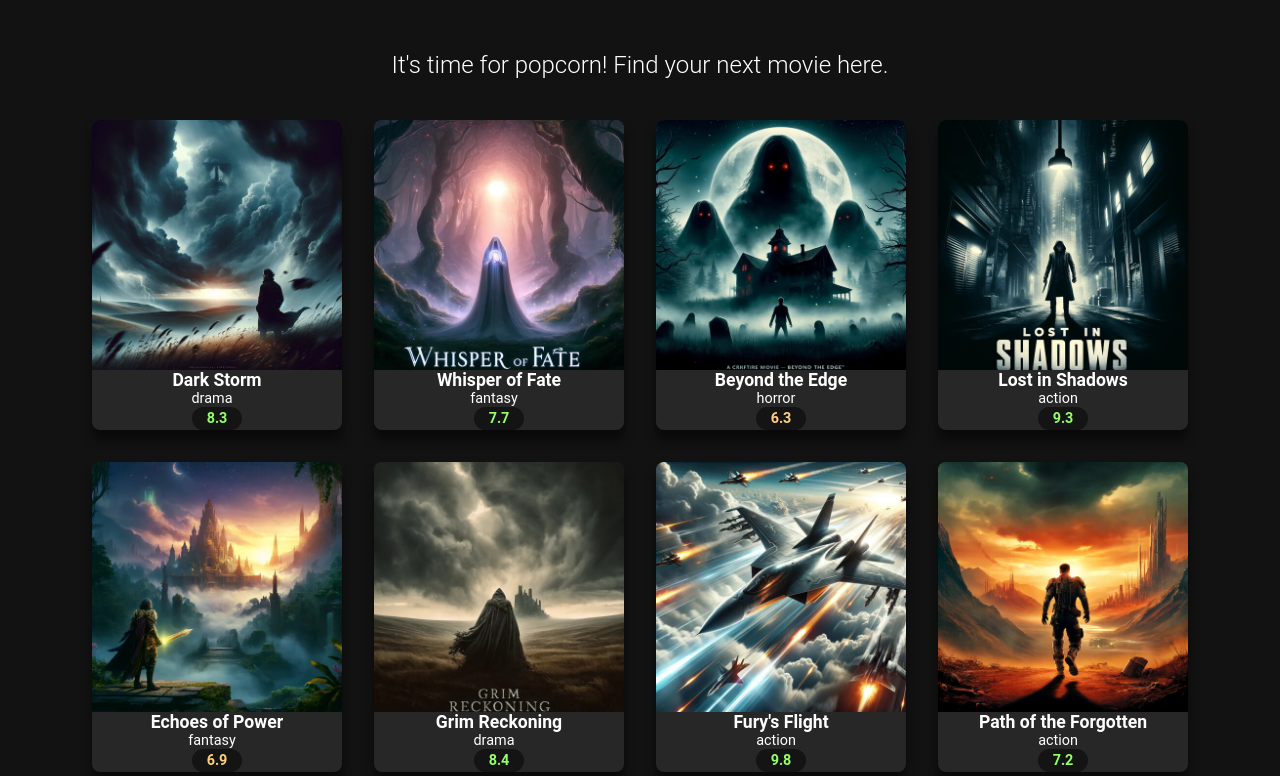
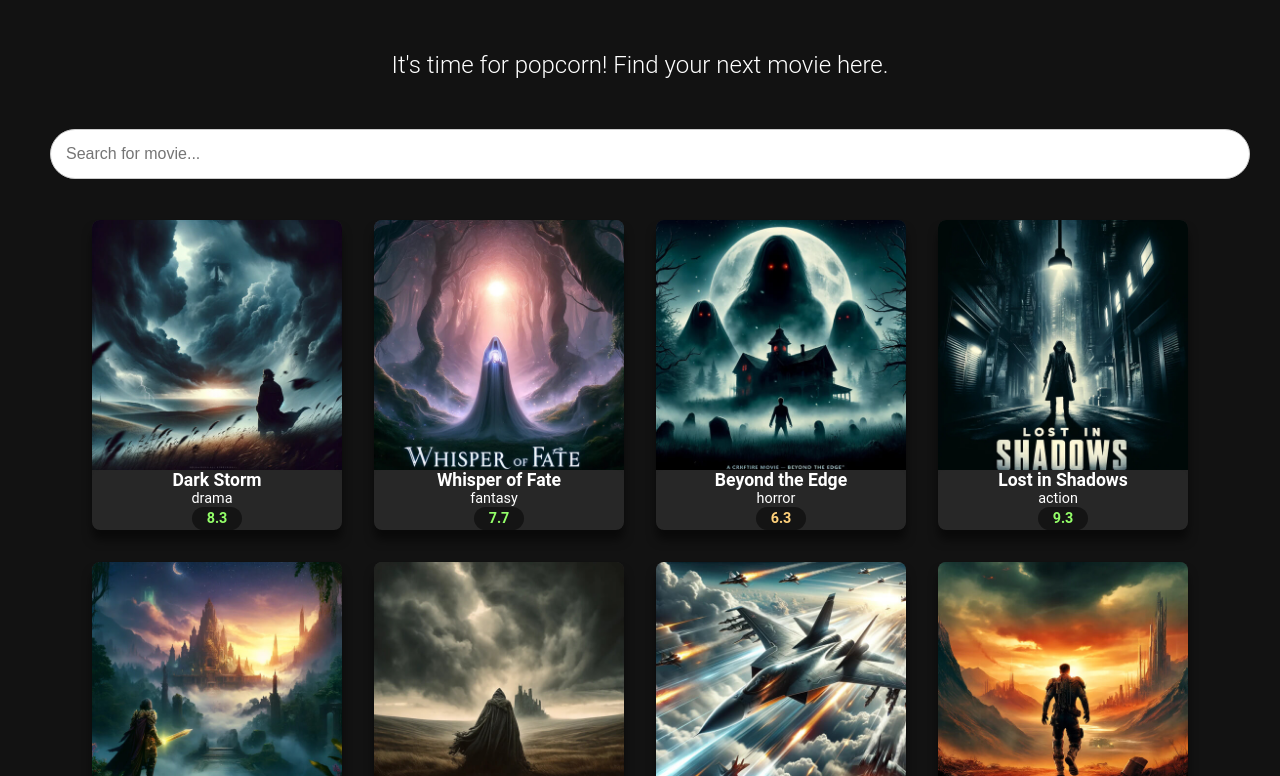
Before and after one commit to HarisDelalic/movie_dux, a React (Create React App) app: page / in a window 1280 px wide. Shown: the part 324-1100 px from the top of the page. Built offline with nearby package versions, Linux system fonts and the light colour scheme.

Commit message:
add search bar

```diff
--- a/src/components/MoviesGrid.js
+++ b/src/components/MoviesGrid.js
@@ -4,18 +4,30 @@ import MovieCard from "./MovieCard";
 
 export default function MoviesGrid() {
     const [movies, setMovies] = useState([]);
+    const [searchTerm, setSearchTerm] = useState("");
+
+    const handleMoviesSearch = (event) => {
+        setSearchTerm(event.target.value);
+    }
+
+    const filteredMovies = movies.filter((movie) => movie.title.toLowerCase().includes(searchTerm.toLowerCase()))
 
     useEffect(() => {
-        fetch("movies.json").then(response => response.json()).then(m => setMovies(m))
+        fetch("movies.json").then(response => response.json()).then(m => {
+            setMovies(m);
+        })
     }, [])
 
     return (
-    <div className='movies-grid'>
+        <div>
+            <input type="text" className="search-input" placeholder="Search for movie..." value={searchTerm} onChange={handleMoviesSearch}/>
 
-        {movies.map(movie => (
-            <MovieCard movie={movie} key={movie.id}></MovieCard>
-        ))}
+            <div className='movies-grid'>
+                {filteredMovies.map(movie => (
+                    <MovieCard movie={movie} key={movie.id}></MovieCard>
+                ))}
+            </div>
+        </div>
 
-    </div>
     )
 }
```
